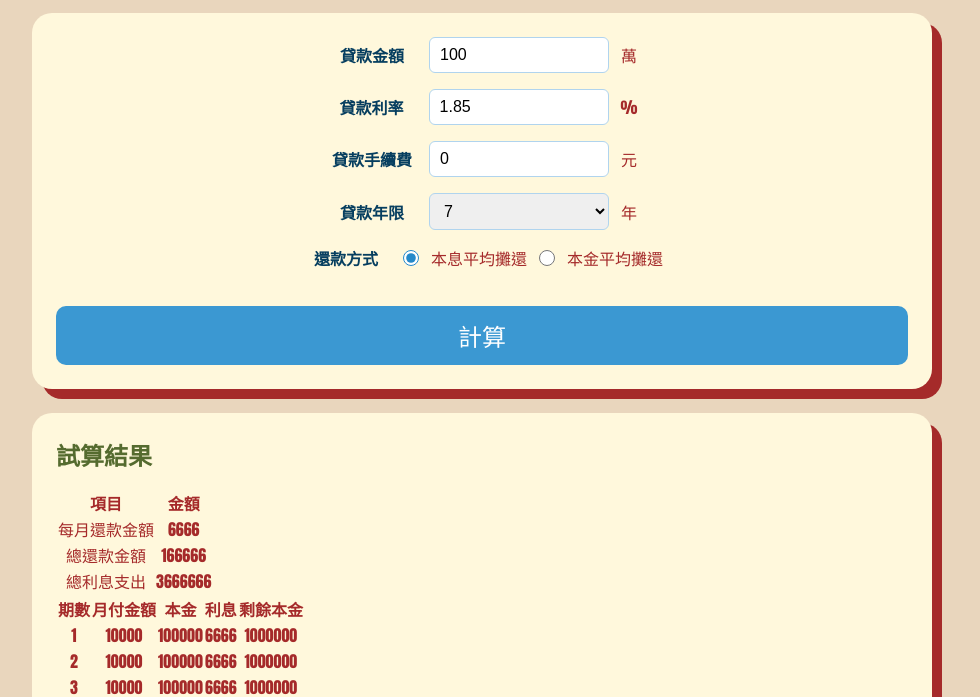
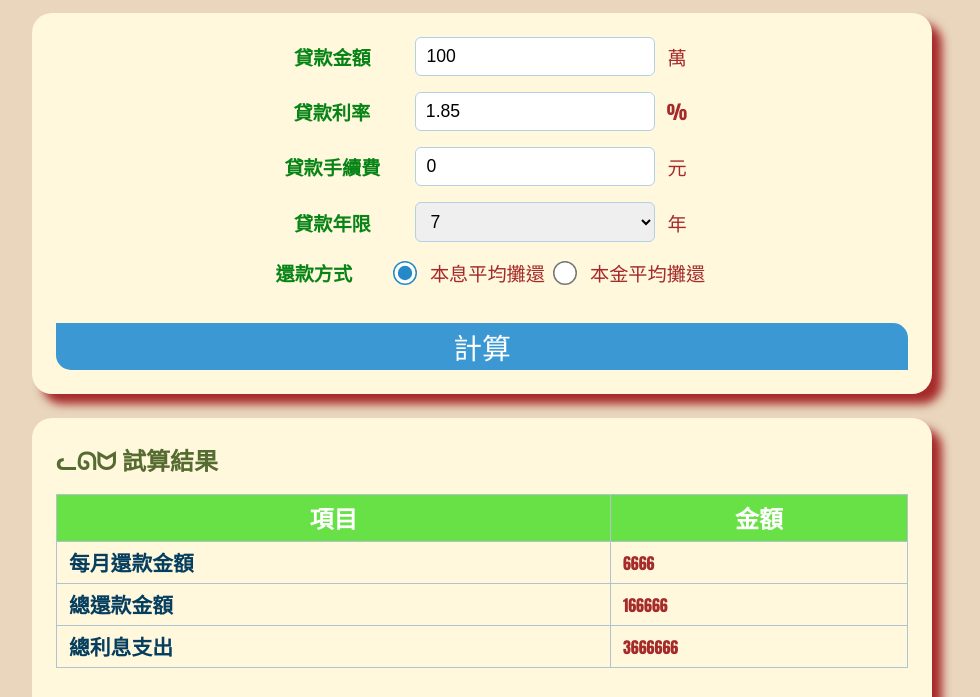
Before and after one commit to futahati/loan-project, a plain HTML site: page index_hw.html in a window 1280 px wide. Shown: the part 87-784 px from the top of the page, without its empty margins (158-1138 px from the left). Drawn offline with Linux system fonts and the light colour scheme.

Commit message:
復習CSS，目前進度試算區部份樣式

```diff
--- a/index_hw.html
+++ b/index_hw.html
@@ -32,8 +32,9 @@
             /* center置中；設定 塊級元素（如 <div>、<p>）或 表格儲存格中的 行內內容（文字、inline 元素）的水平對齊方式 */
             padding: 24px;
             /* 內邊距 */
+        }
 
-            /* CSS選擇器=> 元素選擇器=> 群組選擇器
+        /* CSS選擇器=> 元素群組選擇器
             用逗號把多個選擇器連在一起，讓它們共用同一組 CSS 規則 */
         h1,
         h2 {
@@ -42,40 +43,45 @@
             /* 元素底部外邊距;專門控制元素 底部 與下一個元素之間的距離 */
         }
 
+        /* CSS選擇器=> 元素選擇器 */
         h1 {
             font-size: 2.5rem;
             /* 文字大小1rem=16px使用單位rem會隨著瀏覽器自動縮放，不用px比較好 */
         }
 
+        /* CSS選擇器=> 元素選擇器 */
         h2 {
             font-size: 1.5rem;
             text-align: left;
             /* left靠左；設定 塊級元素（如 <div>、<p>）或 表格儲存格中的 行內內容（文字、inline 元素）的水平對齊方式 */
         }
 
-            /* CSS選擇器=> Class選擇器
-            表示「HTML 的 class」，class 使用「.」開頭 */
-            /* body div */
+        /* CSS選擇器=> Class選擇器=> 表示「HTML 的 class」，class 使用「.」開頭 */
+        /* body裡的整個div區塊*/
         .container {
             max-width: 900px;
             /* 最大寬度;可視範圍以900px最適合 */
             margin: 0 auto;
-                /* 外邊界 */
+            /* 外邊界；margin: 0 auto=使區塊元素水平置中 */
         }
 
+        /* CSS選擇器=> Class群組選擇器 */
         .loan-form,
         .result {
             background-color: cornsilk;
             /* rgb第4個值代表陰影的亮度 */
             border-radius: 20px;
+            /* 寫法共有四種：1數值／2數值／3數值／4數值；順時鐘設定「左上、右上、右下、左下」 */
             margin-bottom: 24px;
+            /* 元素底部外邊距;專門控制元素 底部 與下一個元素之間的距離 */
             padding: 24px;
-                box-shadow: 10px 10px;
-                /* box-shadow使用說明的參考網站：https://steam.oxxostudio.tw/category/css/content/box-shadow.html */
+            /* 內邊距 */
+            box-shadow: 10px 10px 10px;
+            /* 設定元素的「容器陰影」，2個數值：沒模糊的陰影；3個數值：有模糊的陰影；第4個數值：陰影的縮放半徑；第5個值是陰影的color */
             text-align: center;
         }
 
-            /* form div內 多組class */
+        /* CSS選擇器=> Class選擇器 */
         .form-row {
             display: flex;
             /* 容器顯示類型;flex=> 彈性容器, 強制換行+調整寬高 */
@@ -86,54 +92,126 @@
             gap: 12px;
             /* 彈性元素垂直與水平間距 */
             margin-bottom: 16px;
+            font-size: 1.2rem;
         }
 
-            /* form div label */
+        /* CSS選擇器=> 後代選擇器 表示選擇 class 元素裡，所有的 <label> 標籤 */
         .form-row label {
-                width: 90px;
+            width: 110px;
             /* label寬度 */
             font-weight: bold;
             /* 文字粗細;常用的屬性值 normal 和 bold */
-                color: #063e5f;
+            font-size: 1.2rem;
+            color: #088416;
+            margin-right: 1rem;
         }
 
-            /* form div input */
+        /* CSS選擇器=> 屬性選擇器 */
         input[type="number"],
         select {
-                width: 180px;
-                border: 1px solid #b0d4ee;
+            width: 240px;
+            border: 1px solid #b4d0e4;
             /* 邊框 border: 邊框粗細 邊框樣式 邊框顏色; */
             border-radius: 6px;
             /* 邊框圓角 */
             padding: 8px 10px;
-                font-size: 1rem;
+            font-size: 1.1rem;
         }
 
+        /* CSS選擇器=> ID選擇器 */
         #clacBtn {
             width: 100%;
-                padding: 12px;
+            padding: 0.2rem;
             margin-top: 20px;
-                font-size: 1.5rem;
-                font-weight: 200;
-                border-radius: 10px;
+            font-size: 1.8rem;
+            font-weight: 300px;
+            /* 文字粗細;常用的屬性值 normal 和 bold */
+            border-radius: 0px 15px 0px 15px;
             border: none;
+            /* 邊框；none=無邊框 */
             background-color: #3b98d2;
             color: #ffffff;
             cursor: pointer;
-                /* 過渡動畫搭配 */
-                transition: background-color 5.0s ease;
+            /* 設定滑鼠和元素發生互動時的「游標圖案」 */
+            transition: 1s background-color 0.5s ease;
+            /* transition 轉場屬性縮寫(持續、延遲時間預設皆為0)；持續時間 1s，針對 color，延遲時間 0.5s，使用 ease 轉場速度(動畫速度，加速開始，減速停止) */
         }
 
+        /* 按鈕 hover 效果 */
         #clacBtn:hover {
             background-color: #0f4a6e;
+            /* 變色 */
+            transform: rotateZ(-2deg);
+            /* 旋轉 */
         }
 
+        /* CSS選擇器=> 屬性選擇器 */
         input[type="radio"] {
-                width: 16px;
-                height: 16px;
+            width: 1rem;
+            height: 1rem;
             accent-color: #2589c9;
+            transform: scale(1.5);
+            /* 讓 radio 按鈕本身變大 */
+            margin-right: 5px;
+            /* 避免放大後文字太貼近 */
         }
 
+        /* ================ */
+        /* 試算區 */
+        /* ================ */
+        .result {
+            box-shadow: 10px 10px 10px;
+        }
+
+        .summary-table,
+        .detial-table {
+            width: 100%;
+            border-collapse: collapse;
+            /* 邊框重疊 */
+            margin-bottom: 2rem;
+        }
+
+        .summary-table th,
+        .summary-table td {
+            border: 1px solid #afc4cf;
+            padding: 5px 12px;
+            text-align: left;
+        }
+
+        .summary-table th {
+            background-color: #67e145;
+            font-size: 1.5rem;
+            color: #ffff;
+            text-align: center;
+        }
+
+        .summary-table td:first-child {
+            font-size: 1.3rem;
+            color: #063e5f;
+            font-weight: bold;
+        }
+
+        .detial-table th {
+            background-color: #063e5f;
+            color: #ffff;
+            padding: 10px;
+        }
+
+        .detial-table td {
+            padding: 8px 10px;
+            border-bottom: 1px solid #e5f6ff;
+        }
+
+        .detial-table tr:nth-child(even) {
+            background-color: #81b8d8;
+            color: #063e5f;
+        }
+
+        .subtitle {
+            font: 0.5em sans-serif;
+            color: #6a8ba2;
+            font-weight: 400;
+            letter-spacing: 1px;
         }
     </style>
 </head>
@@ -193,7 +271,7 @@
         <!-- 第 2 層表格區 -->
         <div class="result">
 
-            <h2>試算結果</h2>
+            <h2>ᓚᘏᗢ 試算結果</h2>
 
             <!-- 摘要表格 -->
             <table class="summary-table">
```
Also changed, not shown: 1 other file. Lines whose indentation alone changed are shown as unchanged.
